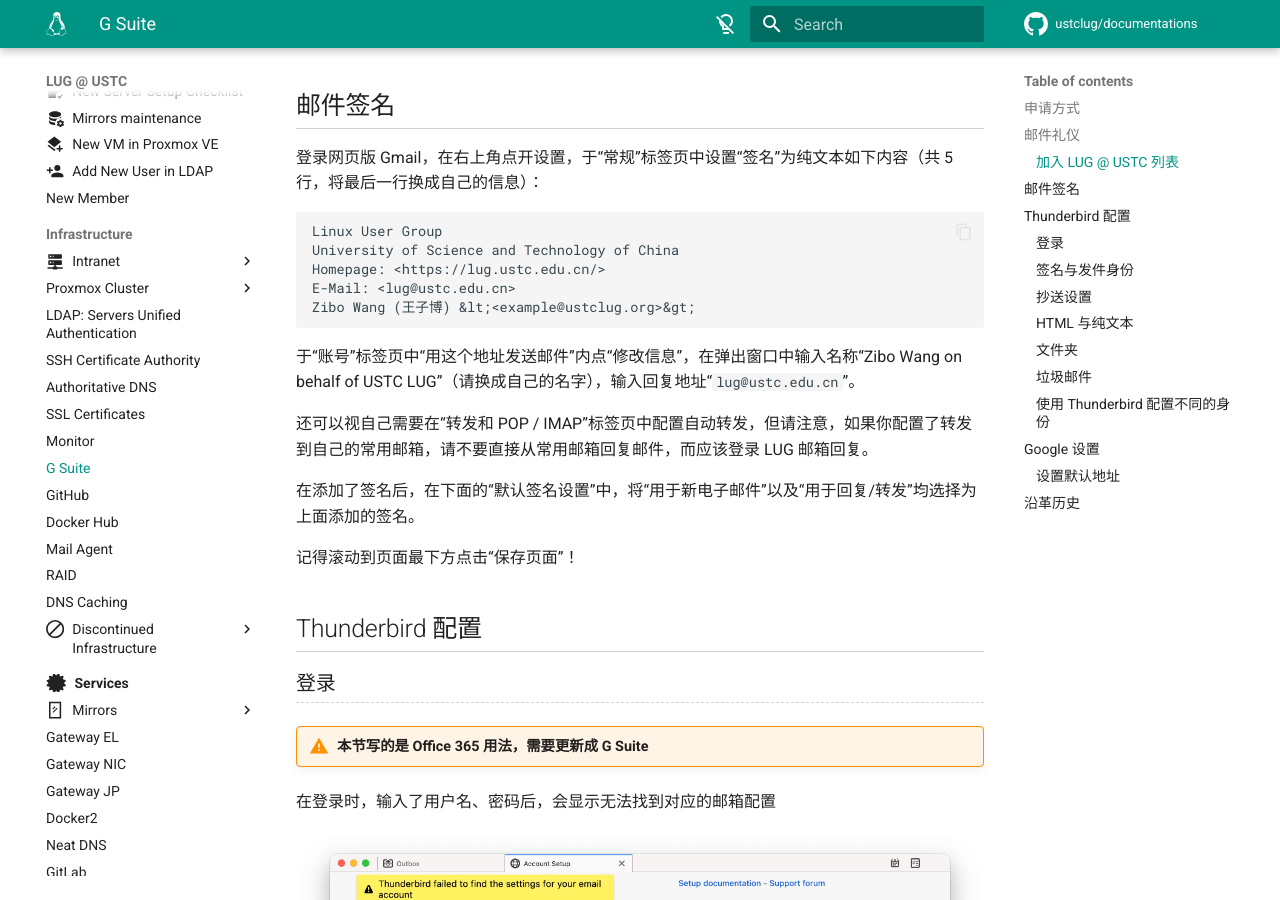
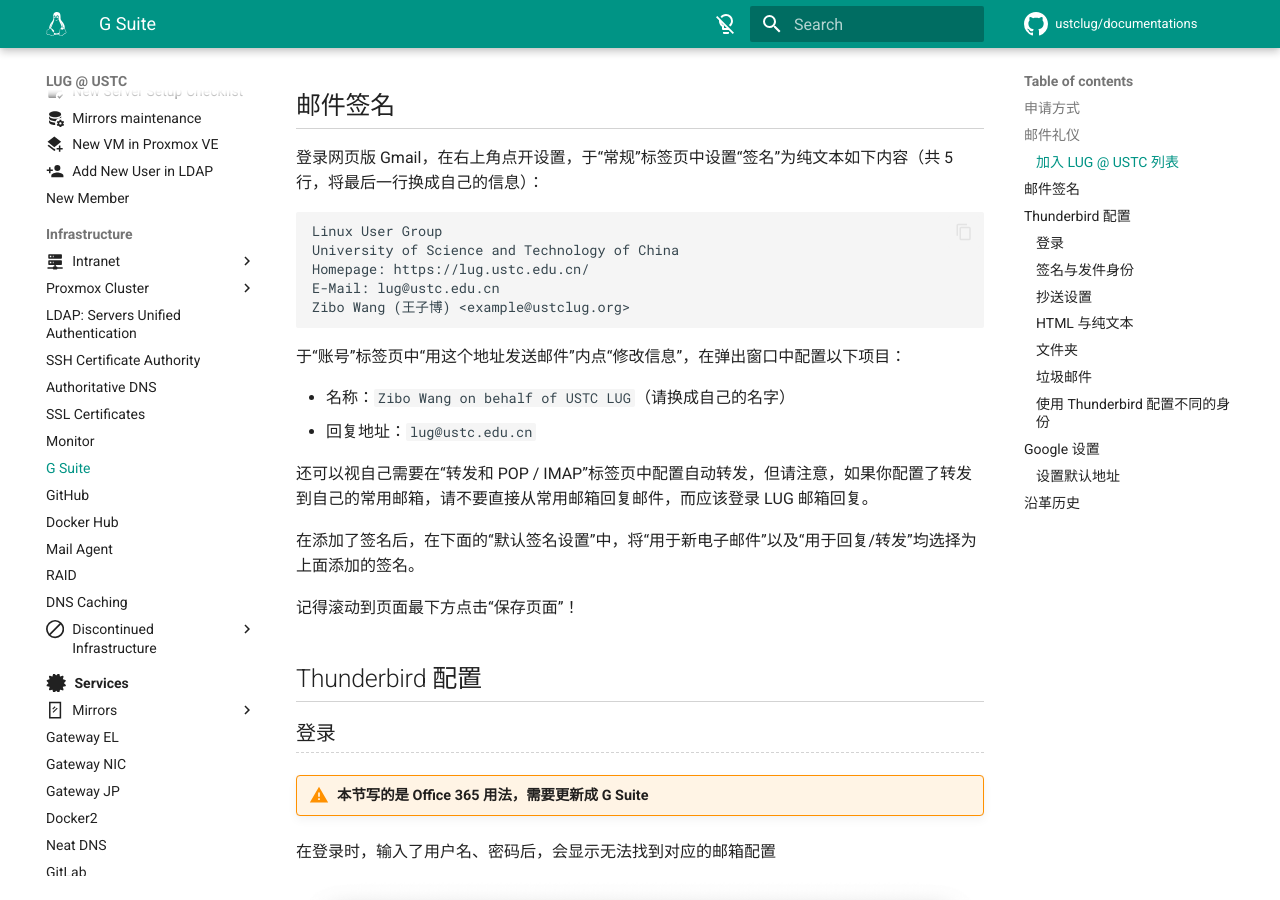
Before and after one commit to ustclug/documentations, an MkDocs documentation site: the page built from docs/infrastructure/google.md, in a window 1280 px wide and 900 px high, scrolled down 1187 px. Built offline with MkDocs 1.6.1 and Material for MkDocs 9.7.7, drawn with Linux system fonts in a browser that asks for light colours; comment, search, counter and statistics services are not loaded; some of the changed text lies outside the part shown.

Commit message:
google: Fix symbols in code block

````diff
--- a/docs/infrastructure/google.md
+++ b/docs/infrastructure/google.md
@@ -39,12 +39,15 @@
 ```text
 Linux User Group
 University of Science and Technology of China
-Homepage: <https://lug.ustc.edu.cn/>
-E-Mail: <lug@ustc.edu.cn>
-Zibo Wang (王子博) &lt;<example@ustclug.org>&gt;
+Homepage: https://lug.ustc.edu.cn/
+E-Mail: lug@ustc.edu.cn
+Zibo Wang (王子博) <example@ustclug.org>
 ```
 
-于“账号”标签页中“用这个地址发送邮件”内点“修改信息”，在弹出窗口中输入名称“Zibo Wang on behalf of USTC LUG”（请换成自己的名字），输入回复地址“`lug@ustc.edu.cn`”。
+于“账号”标签页中“用这个地址发送邮件”内点“修改信息”，在弹出窗口中配置以下项目：
+
+- 名称：`Zibo Wang on behalf of USTC LUG`（请换成自己的名字）
+- 回复地址：`lug@ustc.edu.cn`
 
 还可以视自己需要在“转发和 POP / IMAP”标签页中配置自动转发，但请注意，如果你配置了转发到自己的常用邮箱，请不要直接从常用邮箱回复邮件，而应该登录 LUG 邮箱回复。
 
@@ -107,7 +110,7 @@
 
 ### 抄送设置 {#tb-cc}
 
-在账户设置中，选择身份管理，点击编辑，选择 *Copies and Folders*, 启用 *Cc these email addresses*, 并输入默认抄送地址 `lug A ustc.edu.cn`
+在账户设置中，选择身份管理，点击编辑，选择 *Copies and Folders*, 启用 *Cc these email addresses*, 并输入默认抄送地址 `lug@ustc.edu.cn`。
 
 ![Thunderbird cc](img/thunderbird-account-settings-cc.png)
 
@@ -174,7 +177,7 @@
 
 ![Thunderbird - 2](img/thunderbird-2.png)
 
-并参考[抄送设置](#tb-cc) 配置默认抄送地址 (`hackergame A ustclug.org`)
+并参考[抄送设置](#tb-cc) 配置默认抄送地址 (`hackergame@ustclug.org`)
 
 配置完成后，在编写邮件时，就可以选择新的标识了，并且发件人名称、回复地址和签名都会自动设置好。
 
@@ -182,7 +185,7 @@
 
     james: "thunderbird某次升级后出了一个bug，连接时服务器返回支持utf8，tb发了一个命令enable utf8，服务器正常返回后，tb有bug认为一直在等服务器应答。"
 
-    所以如果需要使用 Thunderbird 从 mail.ustc.edu.cn 收发邮件，需要做以下的配置：Edit -> Settings，在 "General" 中拖到最下面选择 "Config Editor..."。在新弹出的高级配置的标签中输入 utf8，将 `mail.server.default.allow_utf8_accept` 的值从 true 改成 false。这个设置不会影响其他邮箱的使用。
+    所以如果需要使用 Thunderbird 从 mail.ustc.edu.cn 收发邮件，需要做以下的配置：Edit → Settings，在 "General" 中拖到最下面选择 "Config Editor..."。在新弹出的高级配置的标签中输入 utf8，将 `mail.server.default.allow_utf8_accept` 的值从 true 改成 false。这个设置不会影响其他邮箱的使用。
 
 ## Google 设置 {#admin}
 
````
